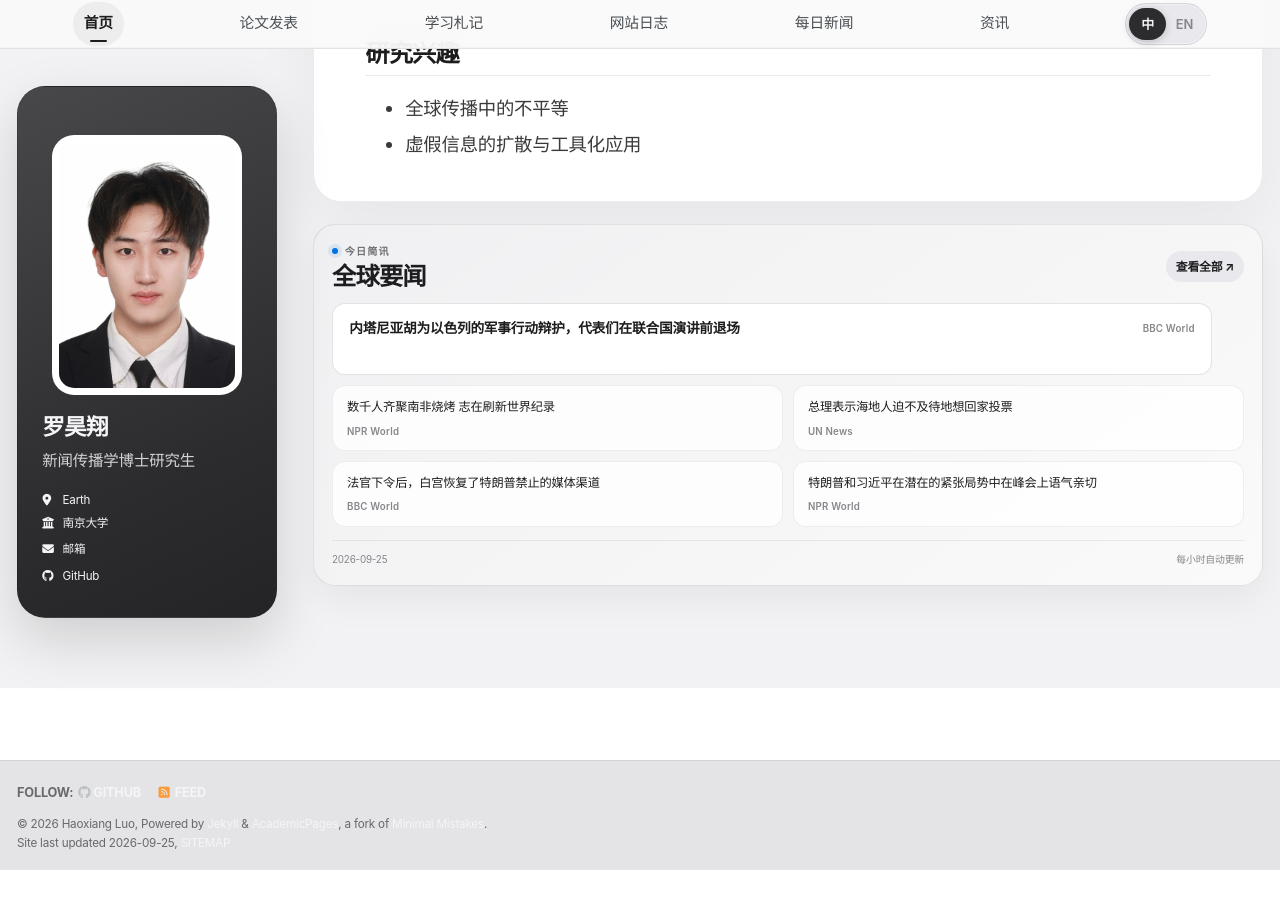
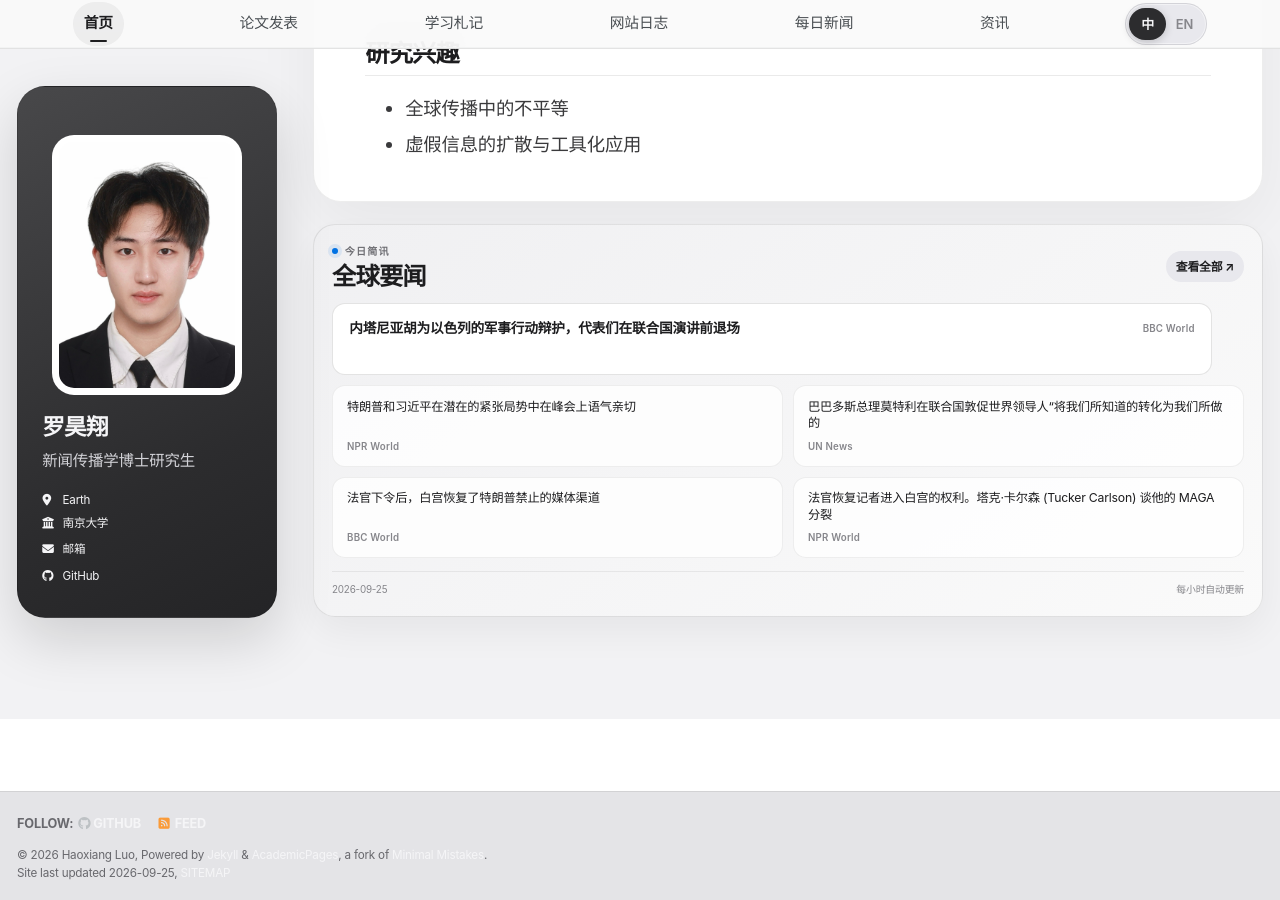
Before and after one commit to HaoxiangLuo/HaoxiangLuo.github.io, a Jekyll site: the page built from _pages/about-zh.md, in a window 1280 px wide and 900 px high, scrolled down 268 px. Built offline with Jekyll 4.4.1, drawn with Linux system fonts in a browser that asks for light colours; a style sheet for code colours, icons or effects is not loaded; before the commit the page ends 1138 px from its top, so only the background shows below that.

Commit message:
Update daily news 2026-09-25

```diff
--- a/_data/daily_news.json
+++ b/_data/daily_news.json
@@ -1,5 +1,5 @@
 {
-  "updated_at": "2026-09-25T07:23:37+08:00",
+  "updated_at": "2026-09-25T08:33:00+08:00",
   "days": [
     {
       "date": "2026-09-25",
@@ -11,16 +11,16 @@
           "title_zh": "内塔尼亚胡为以色列的军事行动辩护，代表们在联合国演讲前退场"
         },
         {
-          "title": "Thousands of people gather for a South African barbecue, aiming to set a world record",
+          "title": "Trump and Xi strike cordial tone at summit amid underlying tensions",
           "source": "NPR World",
-          "url": "https://www.npr.org/2026/09/24/nx-s1-5977047/thousands-of-people-gather-for-a-south-african-barbecue-aiming-to-set-a-world-record",
-          "title_zh": "数千人齐聚南非烧烤 志在刷新世界纪录"
+          "url": "https://www.npr.org/2026/09/24/g-s1-144806/trump-xi-summit",
+          "title_zh": "特朗普和习近平在潜在的紧张局势中在峰会上语气亲切"
         },
         {
-          "title": "Haitians can’t wait to return home and vote in elections says Prime Minister",
+          "title": "‘Turn what we know into what we do,’ Barbados PM Mottley urges world leaders at UN",
           "source": "UN News",
-          "url": "https://news.un.org/feed/view/en/story/2026/09/1168429",
-          "title_zh": "总理表示海地人迫不及待地想回家投票"
+          "url": "https://news.un.org/feed/view/en/story/2026/09/1168433",
+          "title_zh": "巴巴多斯总理莫特利在联合国敦促世界领导人“将我们所知道的转化为我们所做的"
         },
         {
           "title": "White House restores access to media outlets banned by Trump after judge's order",
@@ -29,16 +29,16 @@
           "title_zh": "法官下令后，白宫恢复了特朗普禁止的媒体渠道"
         },
         {
-          "title": "Trump and Xi strike cordial tone at summit amid underlying tensions",
+          "title": "Judge restores journalists' White House access. And, Tucker Carlson on his MAGA split",
           "source": "NPR World",
-          "url": "https://www.npr.org/2026/09/24/g-s1-144806/trump-xi-summit",
-          "title_zh": "特朗普和习近平在潜在的紧张局势中在峰会上语气亲切"
+          "url": "https://www.npr.org/2026/09/24/g-s1-144850/up-first-newsletter-cnn-msnow-politico-iran-ukraine-unga-china-xi-jinping-trump",
+          "title_zh": "法官恢复记者进入白宫的权利。塔克·卡尔森 (Tucker Carlson) 谈他的 MAGA 分裂"
         },
         {
-          "title": "UNRWA work and mandate in ‘jeopardy’, Guterres warns",
+          "title": "Yemen’s path to stability depends on restoring the state, Leadership Council vice-president tells UN",
           "source": "UN News",
-          "url": "https://news.un.org/feed/view/en/story/2026/09/1168428",
-          "title_zh": "古特雷斯警告近东救济工程处的工作和任务处于“危险”之中"
+          "url": "https://news.un.org/feed/view/en/story/2026/09/1168432",
+          "title_zh": "领导委员会副主席告诉联合国，也门的稳定之路取决于恢复国家"
         },
         {
           "title": "Hundreds of thousands expected in Paris for Pope's visit",
@@ -47,16 +47,16 @@
           "title_zh": "巴黎预计将有数十万人参加教宗的访问"
         },
         {
-          "title": "Judge restores journalists' White House access. And, Tucker Carlson on his MAGA split",
+          "title": "Needy couples got cash and a spending plan. Results were good -- and bad",
           "source": "NPR World",
-          "url": "https://www.npr.org/2026/09/24/g-s1-144850/up-first-newsletter-cnn-msnow-politico-iran-ukraine-unga-china-xi-jinping-trump",
-          "title_zh": "法官恢复记者进入白宫的权利。塔克·卡尔森 (Tucker Carlson) 谈他的 MAGA 分裂"
+          "url": "https://www.npr.org/2026/09/24/g-s1-144544/cash-transfer-poverty-liberia-partner-violence",
+          "title_zh": "有需要的夫妇得到了现金和支出计划。结果有好有坏"
         },
         {
-          "title": "World News in Brief: ‘New intensity’ to Russian attacks on Ukraine, Yemen, Gaza and Colombia updates",
+          "title": "Israeli leader at UN: ‘We’re going to win. We have no other choice’",
           "source": "UN News",
-          "url": "https://news.un.org/feed/view/en/story/2026/09/1168427",
-          "title_zh": "世界新闻简讯：俄罗斯对乌克兰、也门、加沙和哥伦比亚的袭击“新强度”更新"
+          "url": "https://news.un.org/feed/view/en/story/2026/09/1168431",
+          "title_zh": "联合国以色列领导人：“我们会赢。”我们别无选择"
         }
       ]
     },
```
